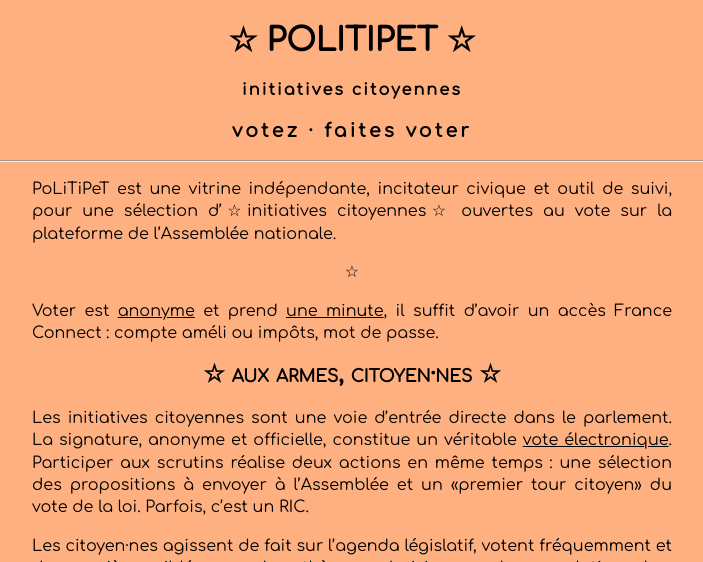
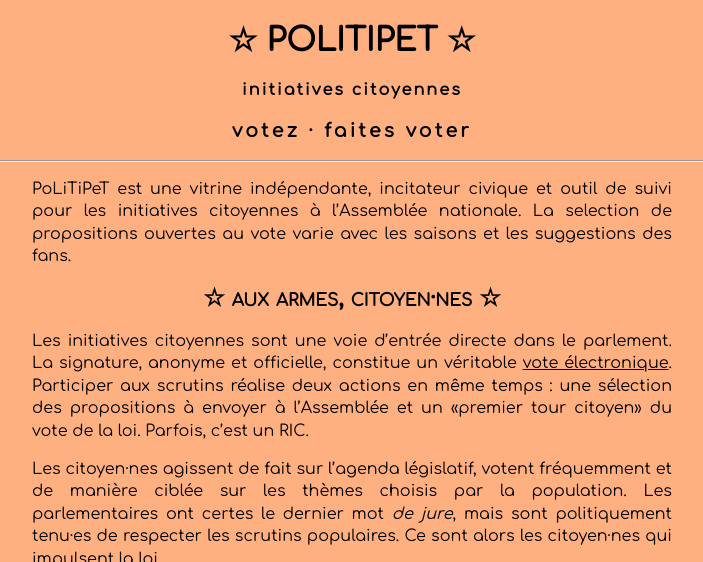
Before and after one commit to politipet/politipet.github.io, a Jekyll site: the page built from info.md, in a window 1280 px wide and 900 px high, cut to the strip 0-562 px from the top of the window. Shown: the whole strip, without its empty margins (288-991 px from the left). Built offline with Jekyll 4.4.1, drawn with Linux system fonts in a browser that asks for light colours; our own code applies the rules of GitHub Pages for plain Markdown files.

Commit message:
refactor intro, remove section 'voter est anonyme [...]'

```diff
--- a/info.md
+++ b/info.md
@@ -14,14 +14,9 @@
 <div class="info" markdown="1">
 
 PoLiTiPeT est une vitrine indépendante, incitateur civique
-et outil de suivi, pour une sélection d'☆initiatives citoyennes☆
-ouvertes au vote sur la plateforme de l'Assemblée nationale.
-
-<center>☆</center>
-
-Voter est <u>anonyme</u> et prend <u>une minute</u>,
-il suffit d'avoir un accès France Connect : compte améli
-ou impôts, mot de passe.
+et outil de suivi pour les initiatives citoyennes à l'Assemblée
+nationale. La selection de propositions ouvertes au vote varie
+avec les saisons et les suggestions des fans.
 
 
 ☆ aux armes, citoyen·nes ☆
```
